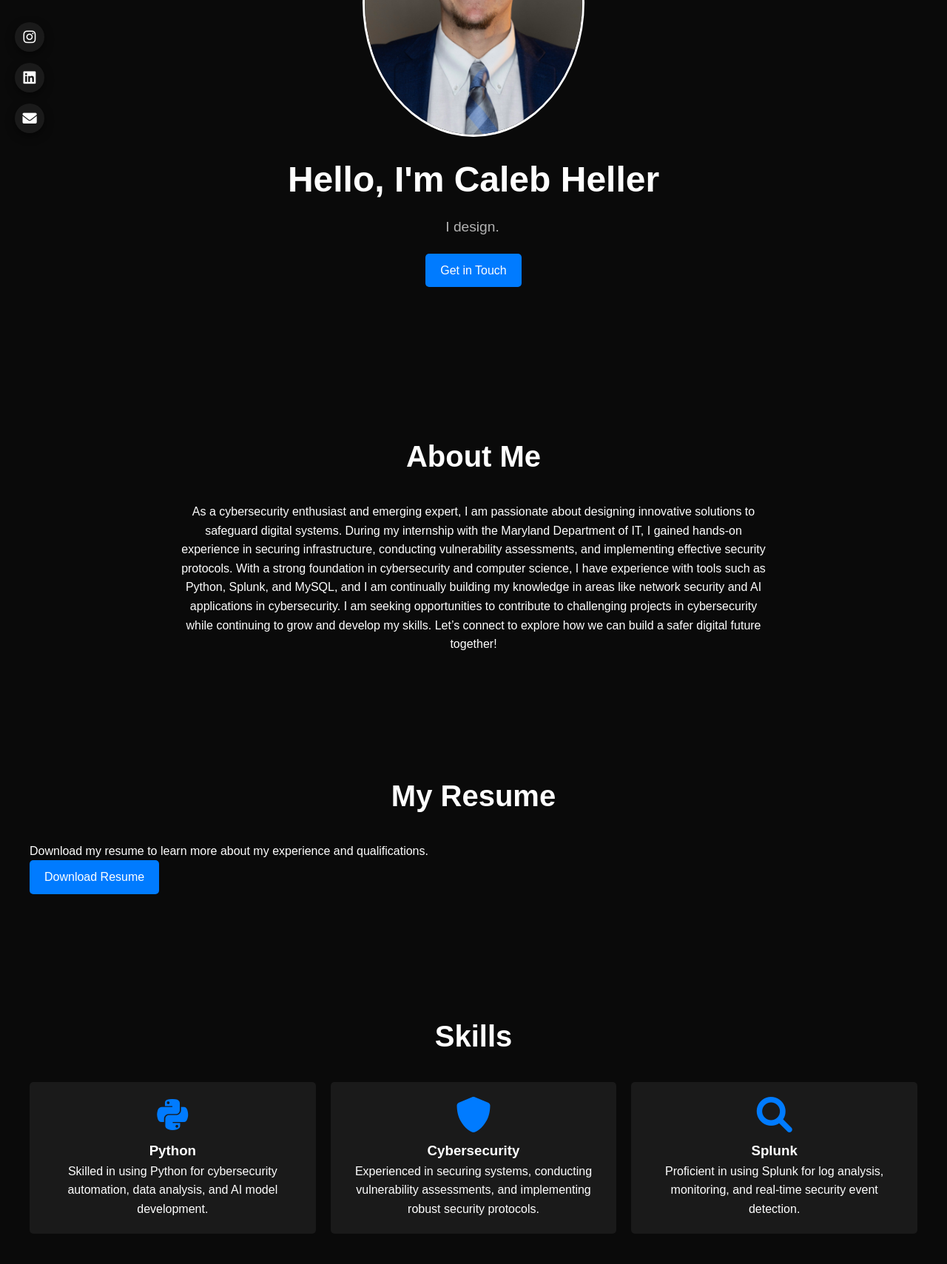
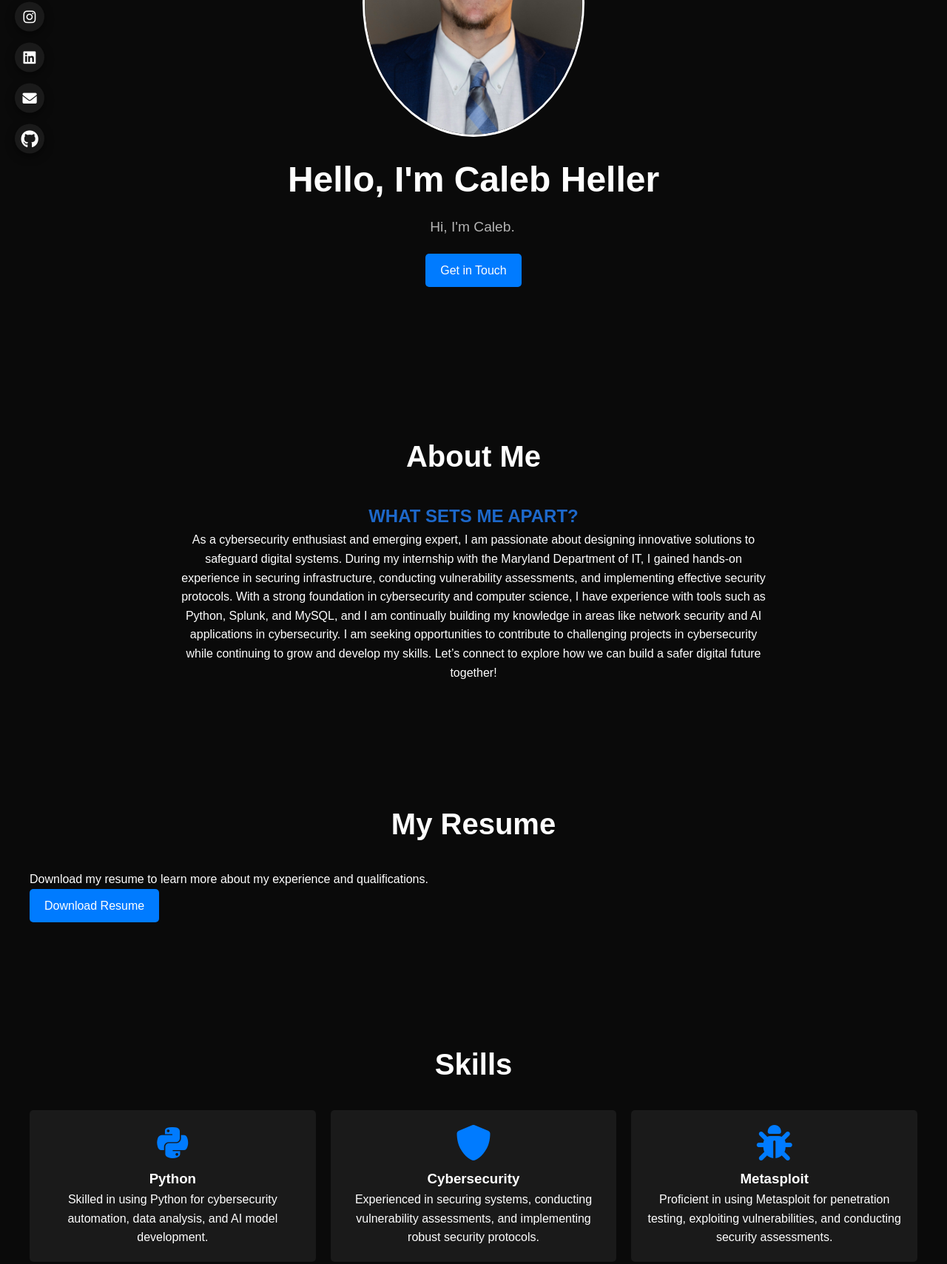
Before and after one commit to calebheller7/caleb-portfolio, a plain HTML site: page index.html in a window 1280 px wide. Shown: the part 295-2004 px from the top of the page at 74% size. Drawn offline with Linux system fonts and the light colour scheme.

Commit message:
Update index.html

```diff
--- a/index.html
+++ b/index.html
@@ -3,7 +3,7 @@
 <head>
     <meta charset="UTF-8">
     <meta name="viewport" content="width=device-width, initial-scale=1.0">
-    <title>Caleb Heller</title>
+    <title>Caleb Heller | Application Developer</title>
     <link rel="stylesheet" href="style.css"> <!-- Your existing CSS file -->
     <link rel="stylesheet" href="https://cdnjs.cloudflare.com/ajax/libs/font-awesome/6.0.0-beta3/css/all.min.css">
     <style>
@@ -56,10 +56,12 @@
     <!-- About Section -->
 <section id="about">
     <h2>About Me</h2>
+    <p class="highlighted-text">What Sets Me Apart?</p> <!-- Added class for styling -->
     <p>As a cybersecurity enthusiast and emerging expert, I am passionate about designing innovative solutions to safeguard digital systems. During my internship with the Maryland Department of IT, I gained hands-on experience in securing infrastructure, conducting vulnerability assessments, and implementing effective security protocols.
         With a strong foundation in cybersecurity and computer science, I have experience with tools such as Python, Splunk, and MySQL, and I am continually building my knowledge in areas like network security and AI applications in cybersecurity.
         I am seeking opportunities to contribute to challenging projects in cybersecurity while continuing to grow and develop my skills. Let’s connect to explore how we can build a safer digital future together!</p>
 </section>
+
 
    <!-- Resume Download Section -->
 <section id="resume">
@@ -67,6 +69,7 @@
     <p>Download my resume to learn more about my experience and qualifications.</p>
     <a href="Resume.pdf" download="Caleb_Heller_Resume.pdf" class="btn">Download Resume</a>
 </section>
+
 
     <!-- Skills Section -->
 <section id="skills">
@@ -83,10 +86,11 @@
             <p>Experienced in securing systems, conducting vulnerability assessments, and implementing robust security protocols.</p>
         </div>
         <div class="skill-item">
-            <i class="fas fa-search"></i> <!-- Search icon as a placeholder -->
-            <h3>Splunk</h3>
-            <p>Proficient in using Splunk for log analysis, monitoring, and real-time security event detection.</p>
+            <i class="fas fa-bug"></i> <!-- Search icon as a placeholder -->
+            <h3>Metasploit</h3>
+            <p>Proficient in using Metasploit for penetration testing, exploiting vulnerabilities, and conducting security assessments.</p>
         </div>
+
     </div>
 </section>
 
@@ -103,7 +107,7 @@
             <li>Created a comprehensive platform featuring instructional videos, quizzes, and interactive content to educate businesses, individuals, and organizations on cybersecurity best practices.</li>
             <li>Designed content to cover various cybersecurity topics, enhancing user understanding and awareness through practical examples and assessments.</li>
         </ul>
-        <a href="https://cyberplatform.vercel.app/" target="_blank" class="btn">Visit Cyber Platform</a> <!-- Replace with your actual cyber platform URL -->
+        <a href="https://your-cyber-platform-link.com" target="_blank" class="btn">Visit Cyber Platform</a> <!-- Replace with your actual cyber platform URL -->
     </div>
 
     <!-- New Project: Personal Portfolio -->
@@ -146,36 +150,29 @@
         <a href="mailto:caleb.heller1856@icloud.com" target="_blank" class="social-btn email">
             <i class="fas fa-envelope"></i>
         </a>
+        <a href="https://github.com/calebheller7" class="social-btn github" target="_blank" aria-label="GitHub">
+            <i class="fab fa-github"></i> <!-- Font Awesome GitHub icon -->
+        </a>
     </div>
 
     <!-- JavaScript for Animated Text -->
     <script>
         const messages = ["Hi, I'm Caleb.", "I design.", "I code.", "I secure."];
         let index = 0;
-    const textElement = document.getElementById("animatedText");
 
         function changeMessage() {
-        // Clear any previous animation
+            const textElement = document.getElementById("animatedText");
             textElement.style.width = "0";
-
-        // Wait a moment before changing text
             setTimeout(() => {
-            // Update text content
                 textElement.textContent = messages[index];
-
-            // Restart the animation
                 textElement.style.width = "100%";
-
-            // Move to the next message
                 index = (index + 1) % messages.length;
-        }, 500); // Delay to simulate typing animation
+            }, 500); // Delay to give the appearance of deleting
         }
 
-    // Only change the text once before moving to the next
-    setInterval(changeMessage, 4000); // Change the message every 4 seconds
+        setInterval(changeMessage, 9000); // Rotate messages every 3 seconds
         changeMessage(); // Initialize with the first message
     </script>
 
-
 </body>
 </html>
```
Lines whose indentation alone changed are shown as unchanged.
